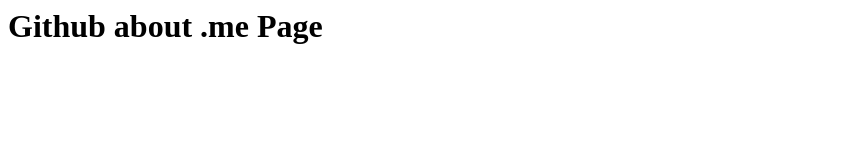
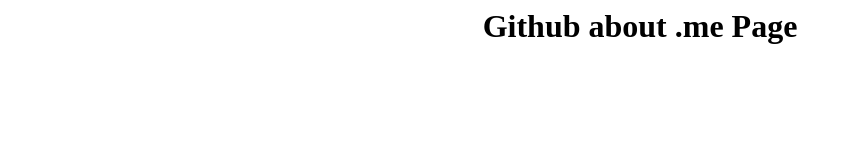
Before and after one commit to ptesteban/about.ptesteban.me, a plain HTML site: page index.html in a window 1280 px wide. Shown: the whole page, without its empty margins (0-851 px from the left). Drawn offline with Linux system fonts and the light colour scheme.

Commit message:
Update index.html

```diff
--- a/index.html
+++ b/index.html
@@ -1 +1 @@
-<h1>Github about .me Page</h1>
+<center><h1>Github about .me Page</h1></center>
```
